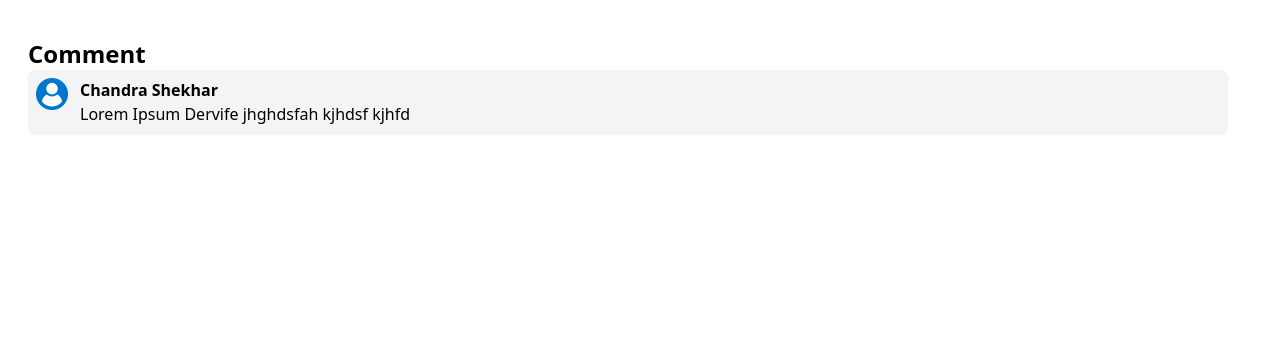
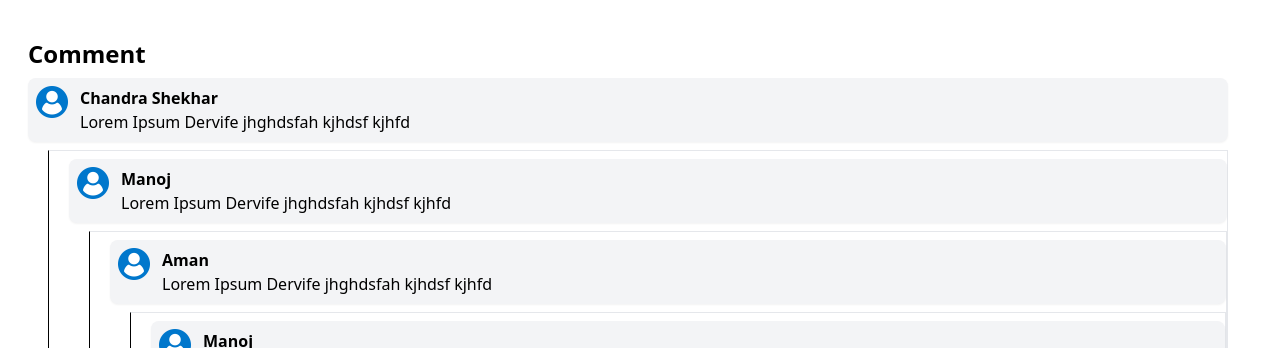
Before and after one commit to Chandrashekhar-1995/youtube, a React (Create React App) app: page /watch in a window 1280 px wide. Shown: the part 752-1100 px from the top of the page. Before the commit the page ends 914 px from the top, so only its background shows below. Built offline with nearby package versions, Linux system fonts and the light colour scheme; no server answers.

Commit message:
n level nesting in comment

```diff
--- a/src/components/CommentsContainer.js
+++ b/src/components/CommentsContainer.js
@@ -10,31 +10,31 @@ const commentData = [
       {
         name: "Manoj",
         comment: " Lorem Ipsum Dervife jhghdsfah kjhdsf kjhfd",
-        eplies: [
+        replies: [
           {
             name: "Aman",
             comment: " Lorem Ipsum Dervife jhghdsfah kjhdsf kjhfd",
-            eplies: [
+            replies: [
               {
                 name: "Manoj",
                 comment: " Lorem Ipsum Dervife jhghdsfah kjhdsf kjhfd",
-                eplies: [
+                replies: [
                   {
                     name: "Aman",
                     comment: " Lorem Ipsum Dervife jhghdsfah kjhdsf kjhfd",
-                    eplies: [
+                    replies: [
                       {
                         name: "Manoj",
                         comment: " Lorem Ipsum Dervife jhghdsfah kjhdsf kjhfd",
-                        eplies: [
+                        replies: [
                           {
                             name: "Aman",
                             comment: " Lorem Ipsum Dervife jhghdsfah kjhdsf kjhfd",
-                            eplies: [
+                            replies: [
                               {
                                 name: "Manoj",
                                 comment: " Lorem Ipsum Dervife jhghdsfah kjhdsf kjhfd",
-                                eplies: [
+                                replies: [
 
                                 ]
                               },
@@ -55,11 +55,11 @@ const commentData = [
   {
     name: "Manoj",
     comment: " Lorem Ipsum Dervife jhghdsfah kjhdsf kjhfd",
-    eplies: [
+    replies: [
       {
         name: "Manoj",
         comment: " Lorem Ipsum Dervife jhghdsfah kjhdsf kjhfd",
-        eplies: [
+        replies: [
 
         ]
       },
@@ -68,11 +68,11 @@ const commentData = [
   {
     name: "Amit",
     comment: " Lorem Ipsum Dervife jhghdsfah kjhdsf kjhfd",
-    eplies: [
+    replies: [
       {
         name: "Manoj",
         comment: " Lorem Ipsum Dervife jhghdsfah kjhdsf kjhfd",
-        eplies: [
+        replies: [
 
         ]
       },
@@ -81,11 +81,11 @@ const commentData = [
   {
     name: "Chirag",
     comment: " Lorem Ipsum Dervife jhghdsfah kjhdsf kjhfd",
-    eplies: [
+    replies: [
       {
         name: "Manoj",
         comment: " Lorem Ipsum Dervife jhghdsfah kjhdsf kjhfd",
-        eplies: [
+        replies: [
 
         ]
       },
@@ -94,18 +94,18 @@ const commentData = [
   {
     name: "Guddu",
     comment: " Lorem Ipsum Dervife jhghdsfah kjhdsf kjhfd",
-    eplies: [
+    replies: [
 
     ]
   },
   {
     name: "Aman",
     comment: " Lorem Ipsum Dervife jhghdsfah kjhdsf kjhfd",
-    eplies: [
+    replies: [
       {
         name: "Manoj",
         comment: " Lorem Ipsum Dervife jhghdsfah kjhdsf kjhfd",
-        eplies: [
+        replies: [
 
         ]
       },
@@ -113,30 +113,94 @@ const commentData = [
   },
   {
     name: "Chandra Shekhar",
-    comment: " Lorem Ipsum Dervife jhghdsfah kjhdsf kjhfd"
+    comment: " Lorem Ipsum Dervife jhghdsfah kjhdsf kjhfd",
+    replies: [
+      {
+        name: "Manoj",
+        comment: " Lorem Ipsum Dervife jhghdsfah kjhdsf kjhfd",
+        replies: [
+          {
+            name: "Aman",
+            comment: " Lorem Ipsum Dervife jhghdsfah kjhdsf kjhfd",
+            replies: [
+              {
+                name: "Manoj",
+                comment: " Lorem Ipsum Dervife jhghdsfah kjhdsf kjhfd",
+                replies: [
+                  {
+                    name: "Aman",
+                    comment: " Lorem Ipsum Dervife jhghdsfah kjhdsf kjhfd",
+                    replies: [
+                      {
+                        name: "Manoj",
+                        comment: " Lorem Ipsum Dervife jhghdsfah kjhdsf kjhfd",
+                        replies: [
+                          {
+                            name: "Aman",
+                            comment: " Lorem Ipsum Dervife jhghdsfah kjhdsf kjhfd",
+                            replies: [
+                              {
+                                name: "Manoj",
+                                comment: " Lorem Ipsum Dervife jhghdsfah kjhdsf kjhfd",
+                                replies: [
+
+                                ]
+                              },
+                            ]
+                          },
+                        ]
+                      },
+                    ]
+                  },
+                ]
+              },
+            ]
+          },
+        ]
+      },
+    ]
   },
 ];
 
 const Comment = ({ data }) => {
   const { name, comment, replies } = data;
   return (
-    <div className='flex shadow-sm bg-gray-100 p-2 rounded-lg'>
+    <div className='flex shadow-sm bg-gray-100 p-2 rounded-lg my-2'>
       <img alt="user" src={userIcon} className=" w-8 h-8" />
       <div className='px-3'>
         <p className='font-bold'>{name}</p>
-        <p>{ comment}</p>
+        <p>{comment}</p>
       </div>
     </div>
   )
-}
+};
+
+
+const CommentList = ({ comments }) => {
+  return (
+    <div>
+      {comments.map((comment) => (
+        <div key={comment.name}>
+          <Comment data={comment} />
+          {comment.replies && comment.replies.length > 0 && (
+            <div className='pl-5 border border-l-black ml-5'>
+              <CommentList comments={comment.replies} />
+            </div>
+          )}
+        </div>
+      ))}
+    </div>
+  );
+};
+
 
 const CommentsContainer = () => {
   return (
     <div className='m-5 p-2'>
       <h1 className='text-2xl font-bold'>Comment</h1>
-      <Comment data={commentData[0]}  />
+      <CommentList comments={commentData} />
     </div>
   )
-}
+};
 
 export default CommentsContainer;
```
Also changed, not shown: 1 other file (tests, documents, lock files or other folders).
